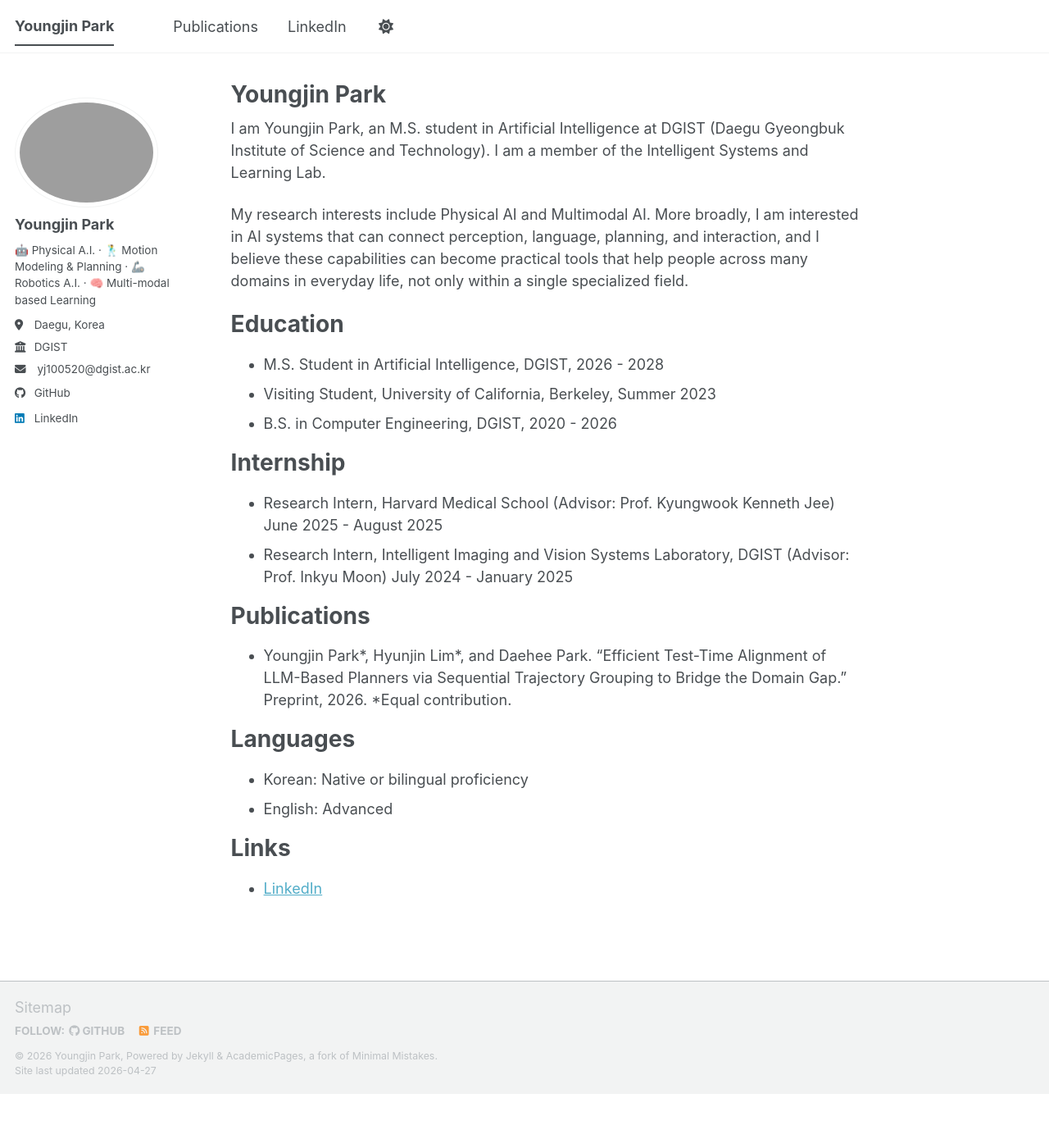
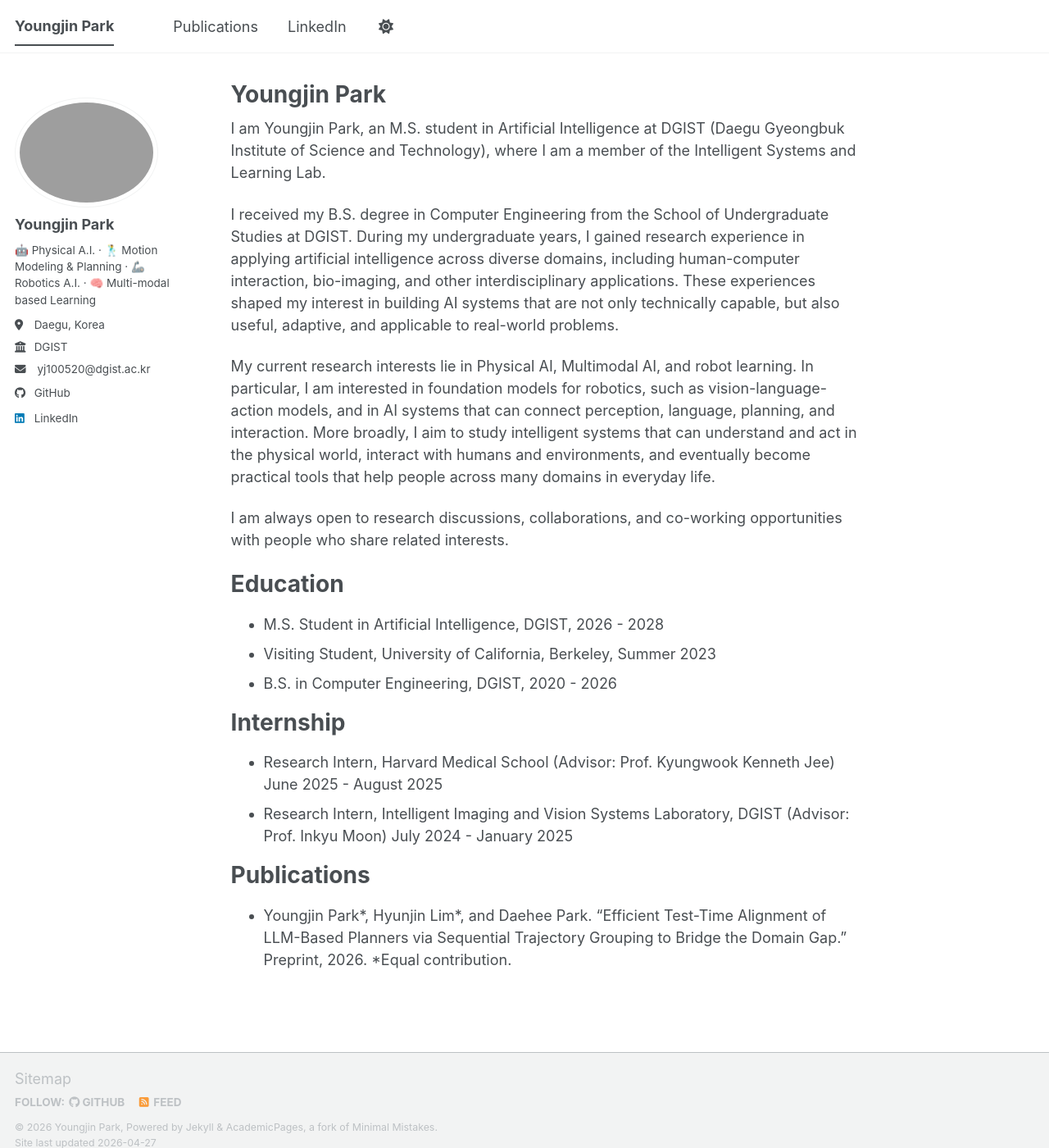
Before and after one commit to i0j1005/i0j1005.github.io, a Jekyll site: the page built from _pages/about.md, in a window 1280 px wide and 1400 px high. Shown: the whole window at 82% size. Built offline with Jekyll 4.4.1, drawn with Linux system fonts in a browser that asks for light colours; a script bundle is joined from its source files by our own code; library files that are not in the unit come from our copies.

Commit message:
Update about page with detailed bio and research focus
Expanded personal introduction and research interests, detailing educational background and openness to collaboration.

```diff
--- a/_pages/about.md
+++ b/_pages/about.md
@@ -7,10 +7,13 @@ redirect_from:
   - /about.html
 ---
 
-I am Youngjin Park, an M.S. student in Artificial Intelligence at DGIST (Daegu Gyeongbuk Institute of Science and Technology). I am a member of the Intelligent Systems and Learning Lab.
+I am Youngjin Park, an M.S. student in Artificial Intelligence at DGIST (Daegu Gyeongbuk Institute of Science and Technology), where I am a member of the Intelligent Systems and Learning Lab.
 
+I received my B.S. degree in Computer Engineering from the School of Undergraduate Studies at DGIST. During my undergraduate years, I gained research experience in applying artificial intelligence across diverse domains, including human-computer interaction, bio-imaging, and other interdisciplinary applications. These experiences shaped my interest in building AI systems that are not only technically capable, but also useful, adaptive, and applicable to real-world problems.
 
-My research interests include Physical AI and Multimodal AI. More broadly, I am interested in AI systems that can connect perception, language, planning, and interaction, and I believe these capabilities can become practical tools that help people across many domains in everyday life, not only within a single specialized field.
+My current research interests lie in Physical AI, Multimodal AI, and robot learning. In particular, I am interested in foundation models for robotics, such as vision-language-action models, and in AI systems that can connect perception, language, planning, and interaction. More broadly, I aim to study intelligent systems that can understand and act in the physical world, interact with humans and environments, and eventually become practical tools that help people across many domains in everyday life.
+
+I am always open to research discussions, collaborations, and co-working opportunities with people who share related interests.
 
 
 Education
@@ -28,14 +31,3 @@ Internship
 Publications
 ======
 * Youngjin Park\*, Hyunjin Lim\*, and Daehee Park. "Efficient Test-Time Alignment of LLM-Based Planners via Sequential Trajectory Grouping to Bridge the Domain Gap." Preprint, 2026. \*Equal contribution.
-
-
-Languages
-======
-* Korean: Native or bilingual proficiency
-* English: Advanced
-
-
-Links
-======
-* [LinkedIn](https://www.linkedin.com/in/youngjin-park-47490120b/)
```
